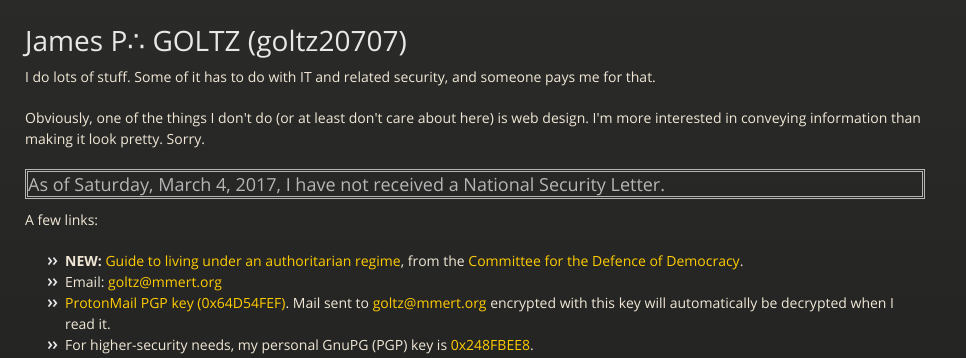
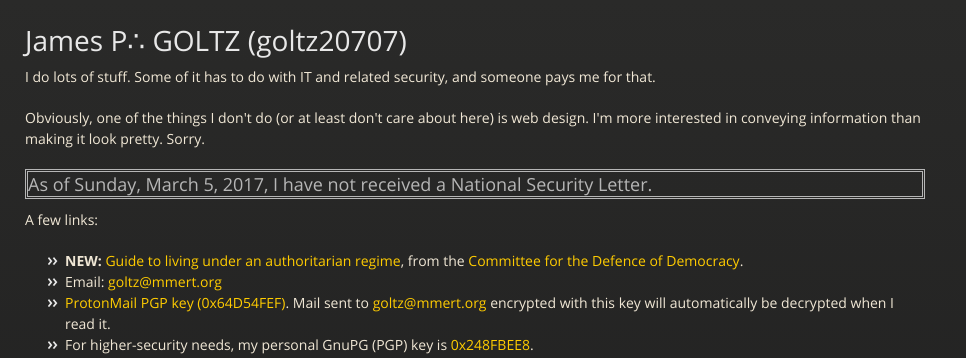
Before and after one commit to goltz20707/goltz20707.github.io, a Jekyll site: the page built from index.html, in a window 1280 px wide. Shown: the top 358 px of the page, without its empty margins (0-966 px from the left). Built offline with Jekyll 4.4.1, drawn with Linux system fonts in a browser that asks for light colours.

Commit message:
Update nsl.html

```diff
--- a/_includes/nsl.html
+++ b/_includes/nsl.html
@@ -4,6 +4,6 @@ date '+%A, %B %e, %Y,'
 
 <h3 style="border: double">As of
 
-Saturday, March  4, 2017,
+Sunday, March  5, 2017,
 
 I have not received a National Security Letter.</h3>
```
